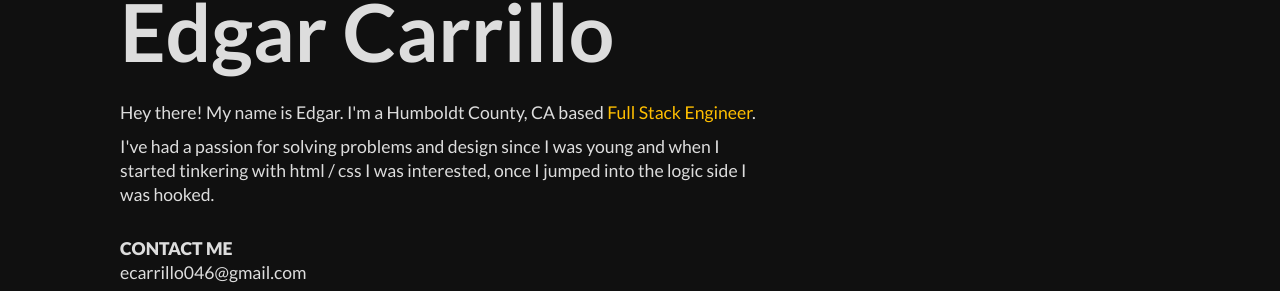
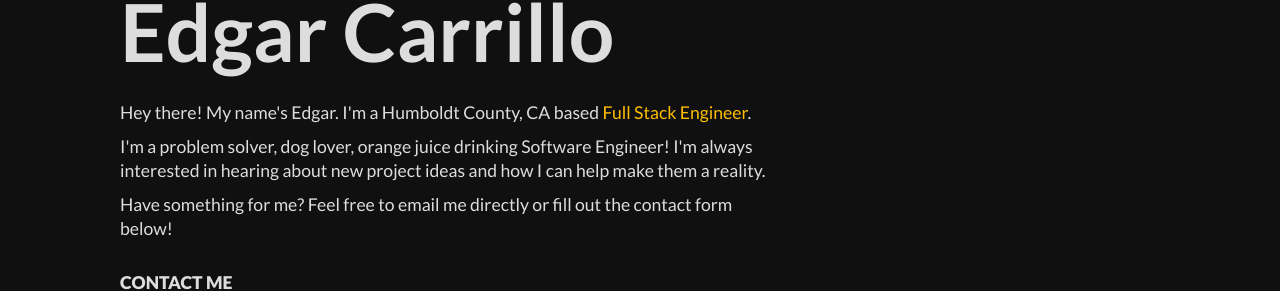
Before and after one commit to ec-rilo/edgarcodes, a Next.js app: page / in a window 1280 px wide. Shown: the part 294-585 px from the top of the page. Built offline with nearby package versions, Linux system fonts and the light colour scheme.

Commit message:
feat: update text for landing page

```diff
--- a/components/LandingPage/ContentCont.tsx
+++ b/components/LandingPage/ContentCont.tsx
@@ -27,13 +27,15 @@ const ContentContainer = ({ className }: ContentContainerProps) => {
       </div>
       <StyledSection>
         <StyledParagraph>
-          Hey there! My name is Edgar. I&apos;m a Humboldt County, CA based{' '}
+          Hey there! My name&apos;s Edgar. I&apos;m a Humboldt County, CA based{' '}
           <StyledEmphasisWord>Full Stack Engineer</StyledEmphasisWord>.
         </StyledParagraph>
         <StyledParagraph>
-          I&apos;ve had a passion for solving problems and design since I was young
-          and when I started tinkering with html / css I was interested, once I
-          jumped into the logic side I was hooked.
+          I&apos;m a problem solver, dog lover, orange juice drinking Software Engineer! I&apos;m
+          always interested in hearing about new project ideas and how I can help make them a reality.
+        </StyledParagraph>
+        <StyledParagraph>
+          Have something for me? Feel free to email me directly or fill out the contact form below!
         </StyledParagraph>
       </StyledSection>
       <div>
```
